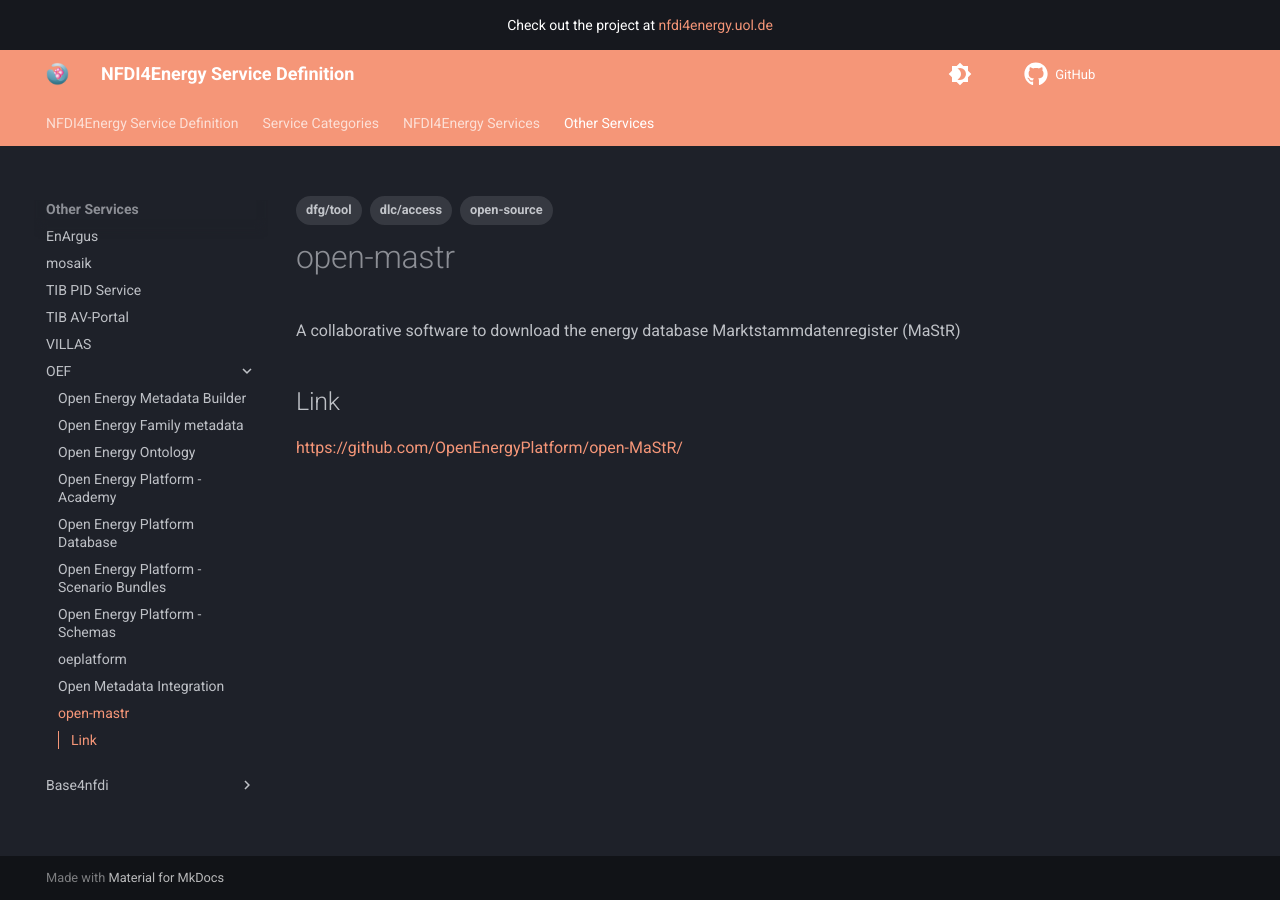
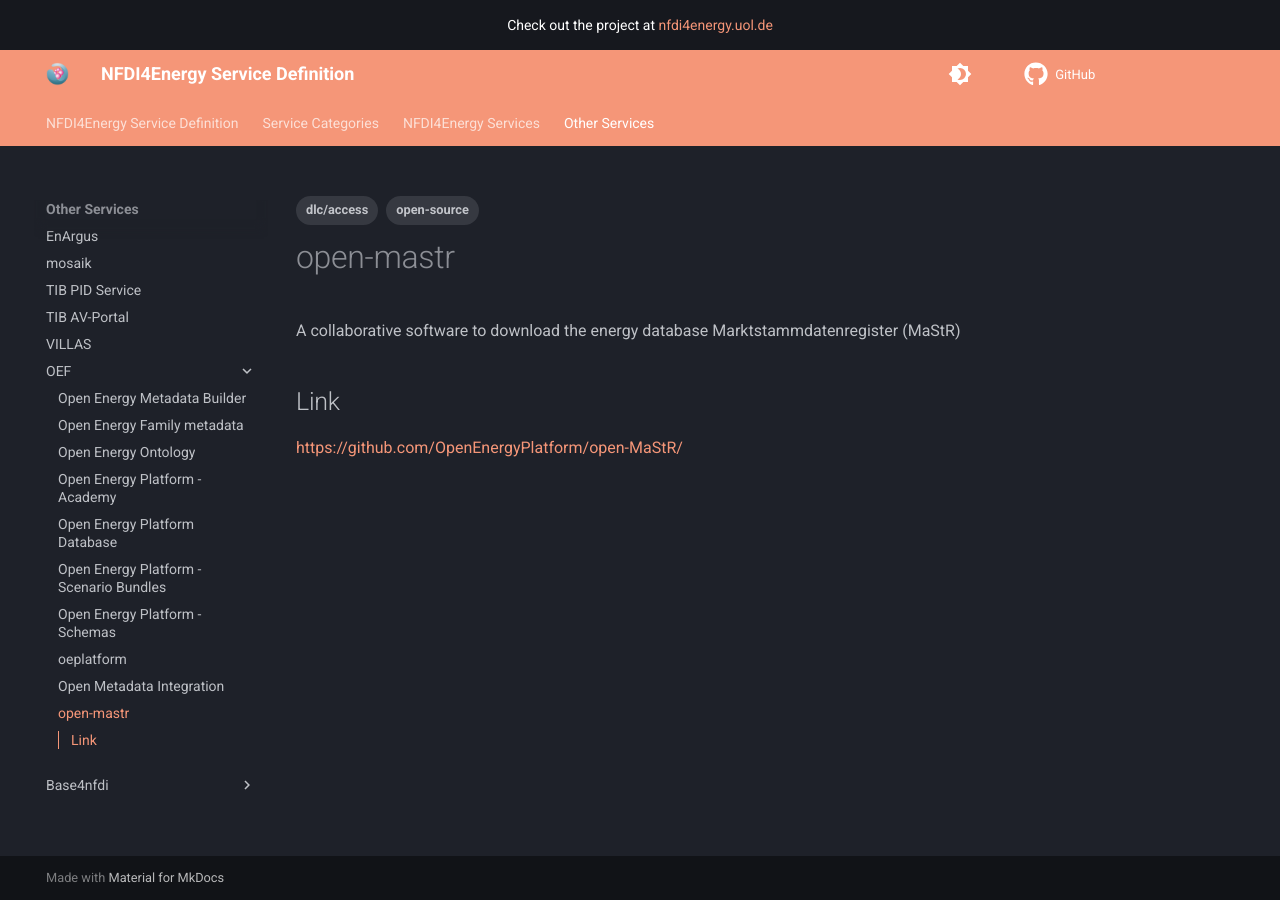
Before and after one commit to NFDI4Energy/service-portfolio, an MkDocs documentation site: the page built from docs/Other Services/OEF/open-mastr.md, in a window 1280 px wide. Built offline with MkDocs 1.6.1 and Material for MkDocs 9.7.7, drawn with Linux system fonts in a browser that asks for light colours; comment, search, counter and statistics services are not loaded.

Commit message:
Delete dfg tag

```diff
--- a/docs/Other Services/OEF/open-mastr.md
+++ b/docs/Other Services/OEF/open-mastr.md
@@ -3,7 +3,6 @@
 tags:
     - dlc/access
     - open-source
-    - dfg/tool
 ---
 # open-mastr
 A collaborative software to download the energy database Marktstammdatenregister (MaStR)
```
